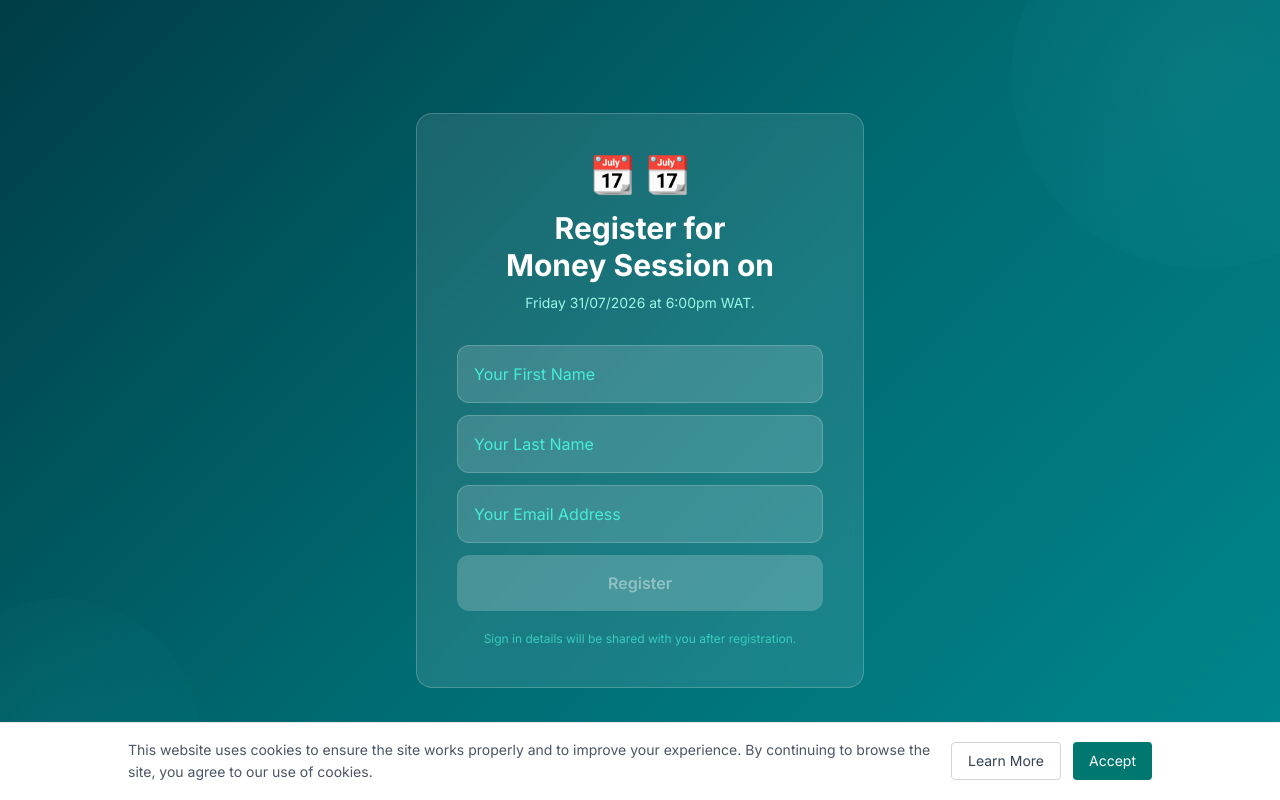
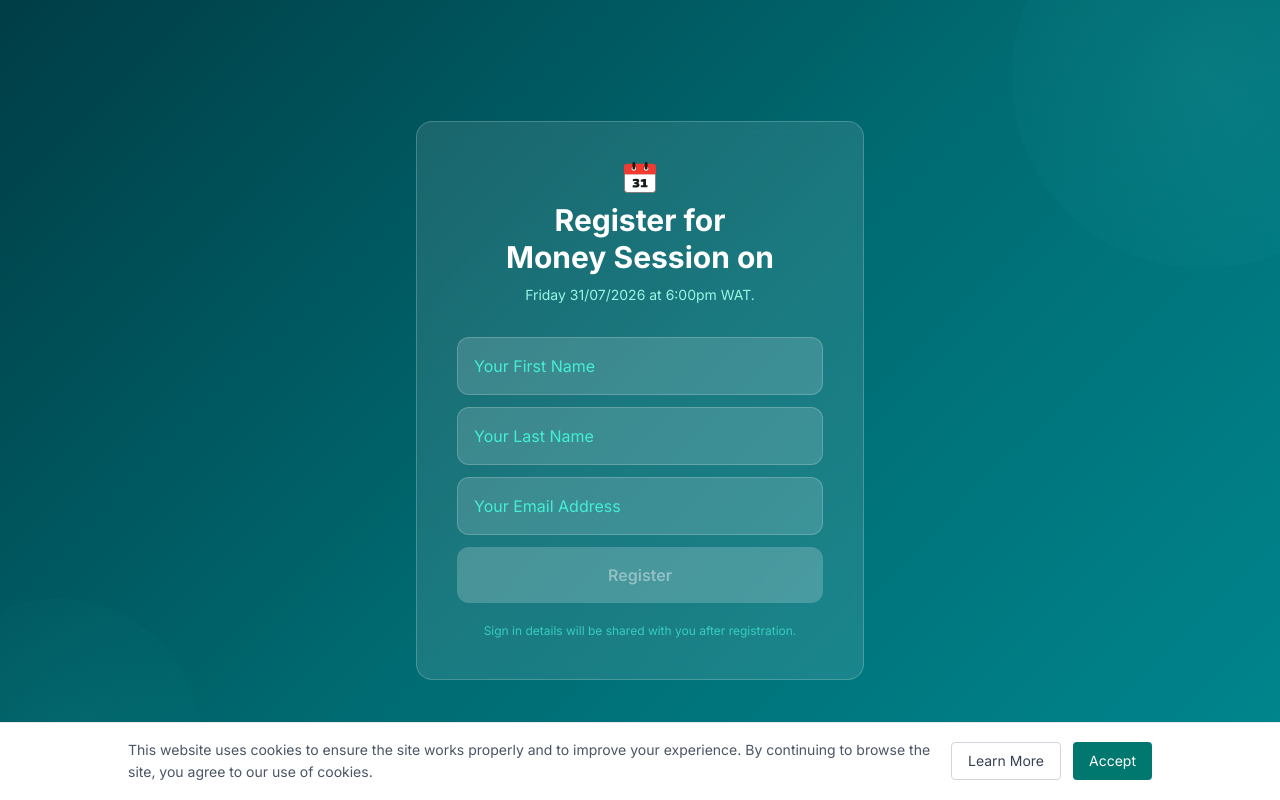
Before and after one commit to apunu-inc/mindthenaira, a React (Vite) app: page /register-for-money-session in a window 1280 px wide. Built offline with nearby package versions, Linux system fonts and the light colour scheme.

Commit message:
MoneySession: Fixed calender issue

```diff
--- a/src/index.css
+++ b/src/index.css
@@ -77,3 +77,19 @@ body {
   -webkit-font-smoothing: antialiased;
   -moz-osx-font-smoothing: grayscale;
 }
+.calendar-icon {
+  position: relative;
+  display: inline-block;
+  font-size: 3rem; /* Adjust the size as needed */
+  text-align: center;
+}
+
+.calendar-number {
+  position: absolute;
+  top: 45%;
+  left: 50%;
+  transform: translate(-50%, -50%);
+  font-size: 1.2rem; /* Size of the number '31' */
+  font-weight: bold;
+  color: #000; /* Change the number color to fit your design */
+}
--- a/src/pages/MoneySession.jsx
+++ b/src/pages/MoneySession.jsx
@@ -1,5 +1,6 @@
 import { useState } from "react";
-const calenderDate = "📆";
+import calenderDate from "../assets/calendar-date-31-icon.svg";
+
 export default function MoneySession() {
   const [form, setForm] = useState({
     firstName: "",
@@ -109,7 +110,13 @@ export default function MoneySession() {
         ) : (
           <div className="bg-white/10 backdrop-blur-sm border border-white/20 rounded-2xl p-8 md:p-10">
             <div className="text-center mb-8">
-              <div className="text-4xl mb-4">{calenderDate} 📆 </div>{" "}
+              <div className="flex justify-center items-center gap-2 mb-2">
+                <img
+                  src={calenderDate}
+                  className="h-8 w-8 object-contain"
+                  alt="Calendar 31"
+                />
+              </div>
               <h1 className="text-white text-2xl sm:text-3xl font-bold leading-tight">
                 Register for <br />
                 Money Session on <br />
```
Also changed, not shown: src/assets/calendar-date-31-icon.svg (added).
